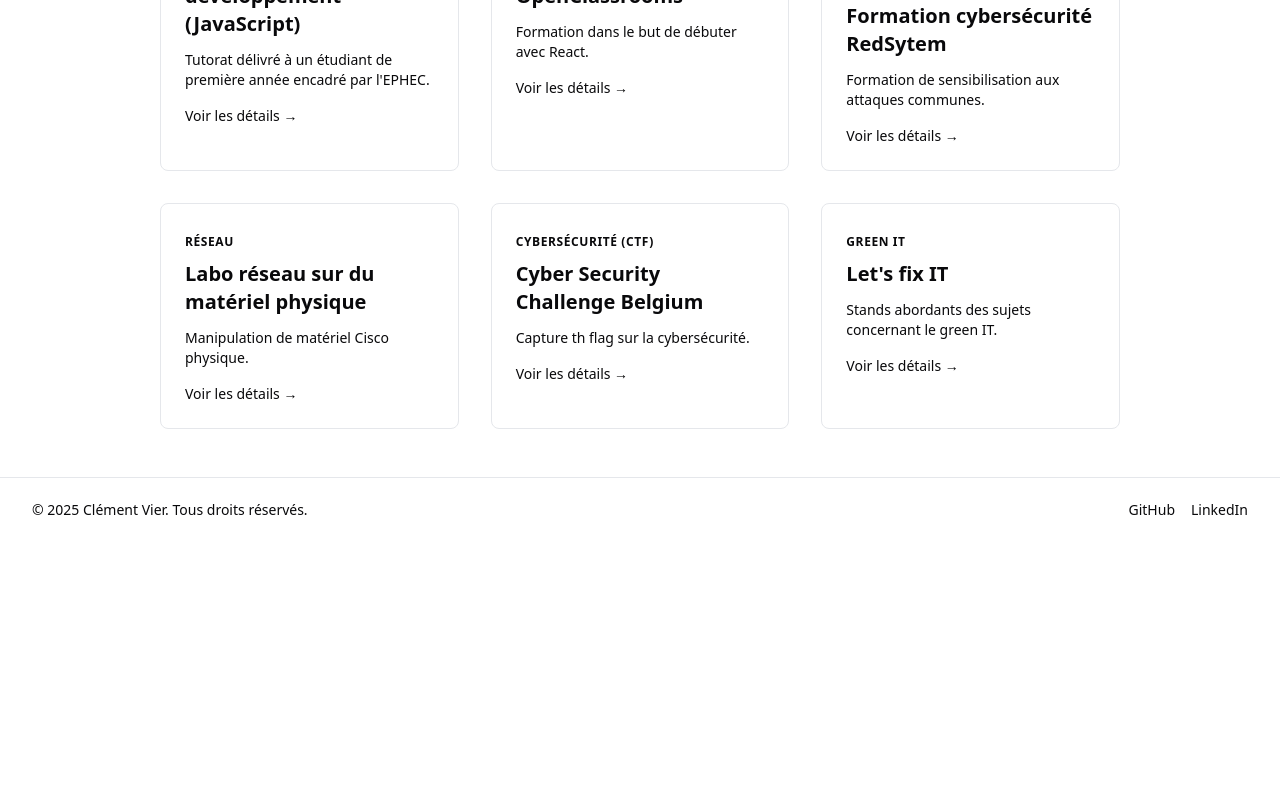
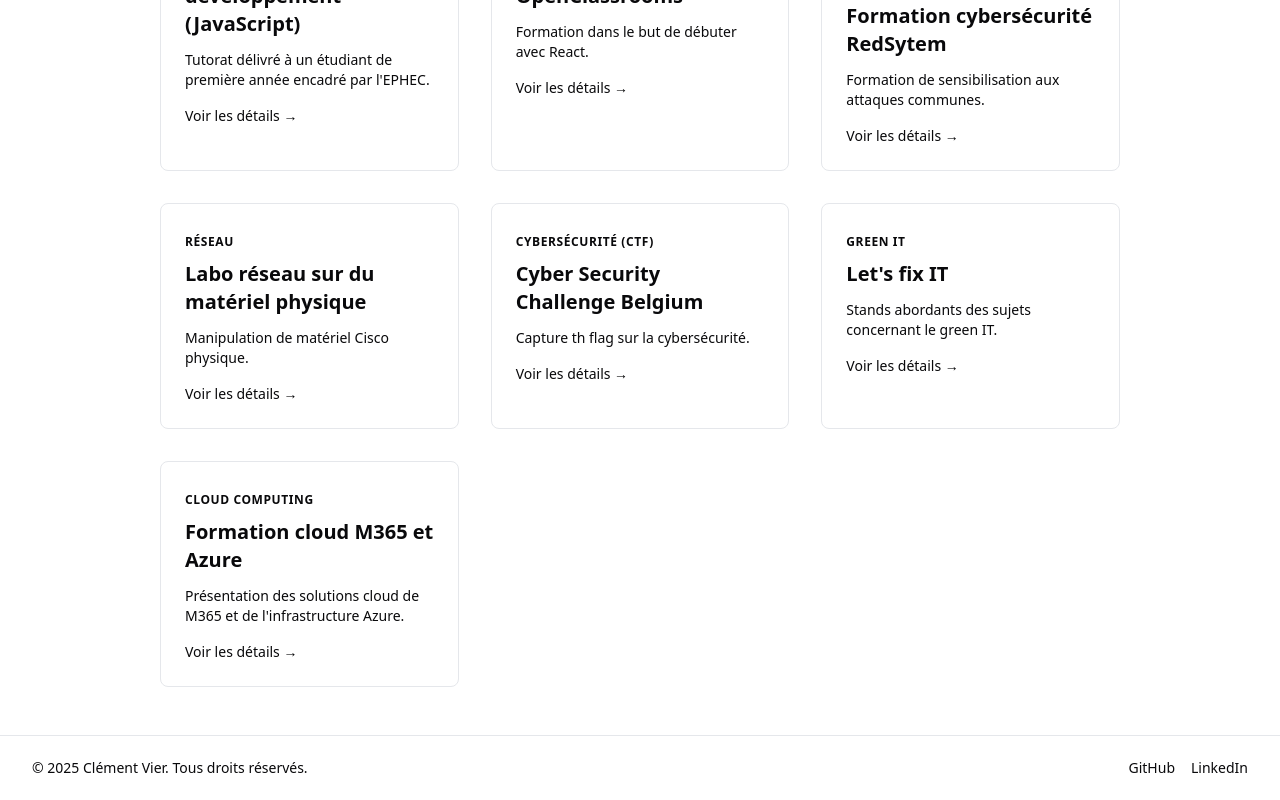
Before and after one commit to clemoudo/portfolio, a Next.js app in the folder web-app/: page /portfolio in a window 1280 px wide. Shown: the part 412-1212 px from the top of the page. Before the commit the page ends 954 px from the top, so only its background shows below. Built offline with nearby package versions, Linux system fonts and the light colour scheme.

Commit message:
ajout d'une acti portfolio

```diff
--- a/web-app/app/(pages)/portfolio/[slug]/page.tsx
+++ b/web-app/app/(pages)/portfolio/[slug]/page.tsx
@@ -67,8 +67,7 @@ export default async function PortfolioDetailPage({
                   <h4 className="font-medium">Temps Investi</h4>
                   <p className="text-foreground/80 text-sm">
                     {formatHours(activity.realHours)} (Réel) /{" "}
-                    {formatHours(activity.valuedHours)}
-                    (Valorisé)
+                    {formatHours(activity.valuedHours)} (Valorisé)
                   </p>
                 </div>
               </div>
--- a/web-app/data/portfolio.ts
+++ b/web-app/data/portfolio.ts
@@ -478,4 +478,69 @@ export const portfolioData: Activity[] = [
     realHours: 3.5,
     valuedHours: 3.5,
   },
+  {
+    slug: "formation-azure",
+    title: "Formation cloud M365 et Azure",
+    theme: "Cloud computing",
+    date: "Novembre 2025",
+    description:
+      "Présentation des solutions cloud de M365 et de l'infrastructure Azure.",
+    analysis: `
+      <p>
+        Cette introduction aux services cloud de Microsoft a été une excellente
+        porte d'entrée pour démystifier l'écosystème Azure et M365. En tant que
+        développeur, il est crucial de ne pas seulement maîtriser le code, mais
+        aussi de comprendre l'infrastructure sur laquelle nos applications sont
+        destinées à fonctionner. Cette session a parfaitement rempli ce rôle de
+        vue d'ensemble.
+      </p>
+      <p>
+        Les points clés que je retiens de cette présentation sont :
+      </p>
+      <ul>
+        <li>
+          <strong>La distinction fondamentale entre SaaS et IaaS/PaaS :</strong>
+          J'ai clairement saisi la différence entre Microsoft 365, qui est une
+          solution logicielle prête à l'emploi (SaaS - Software as a Service),
+          et Azure, qui est une plateforme sur laquelle on peut construire,
+          déployer et gérer ses propres applications (IaaS/PaaS -
+          Infrastructure/Platform as a Service). Pour moi, développeur, c'est
+          sur Azure que se situe le terrain de jeu.
+        </li>
+        <li>
+          <strong>La boîte à outils du développeur sur Azure :</strong> J'ai
+          particulièrement été intéressé par l'aperçu des services Azure
+          directement applicables à mon parcours. La facilité de déploiement
+          d'une application web via <strong>Azure App Service</strong>, la
+          gestion de bases de données scalables avec <strong>Azure SQL</strong>,
+          ou encore le potentiel des <strong>Azure Functions</strong> pour
+          créer des API "serverless" sont des solutions puissantes que je sais
+          maintenant exister.
+        </li>
+        <li>
+          <strong>L'importance de l'identité :</strong> La présentation de
+          l'annuaire <strong>Azure Active Directory (aujourd'hui Entra ID)
+          </strong> comme socle de la gestion des identités pour M365 et les
+          applications Azure m'a rappelé que la sécurité et l'authentification
+          sont des piliers centraux de toute architecture cloud moderne.
+        </li>
+      </ul>
+      <p>
+        En résumé, cette session, bien que courte, a solidifié ma compréhension
+        de l'architecture cloud et de la place que j'occupe en tant que
+        développeur au sein de cet écosystème. Elle m'a donné les repères
+        nécessaires pour savoir quels services explorer plus en profondeur à
+        l'avenir, et m'a motivé à obtenir une expérience pratique, par exemple
+        en déployant l'un de mes projets personnels sur Azure.
+      </p>
+    `,
+    proofs: [
+      {
+        label: "Participation",
+        url: "/proofs/azure_participation.pdf",
+      },
+    ],
+    realHours: 1,
+    valuedHours: 1,
+  },
 ];
```
Also changed, not shown: 1 other file (tests, documents, lock files or other folders).
